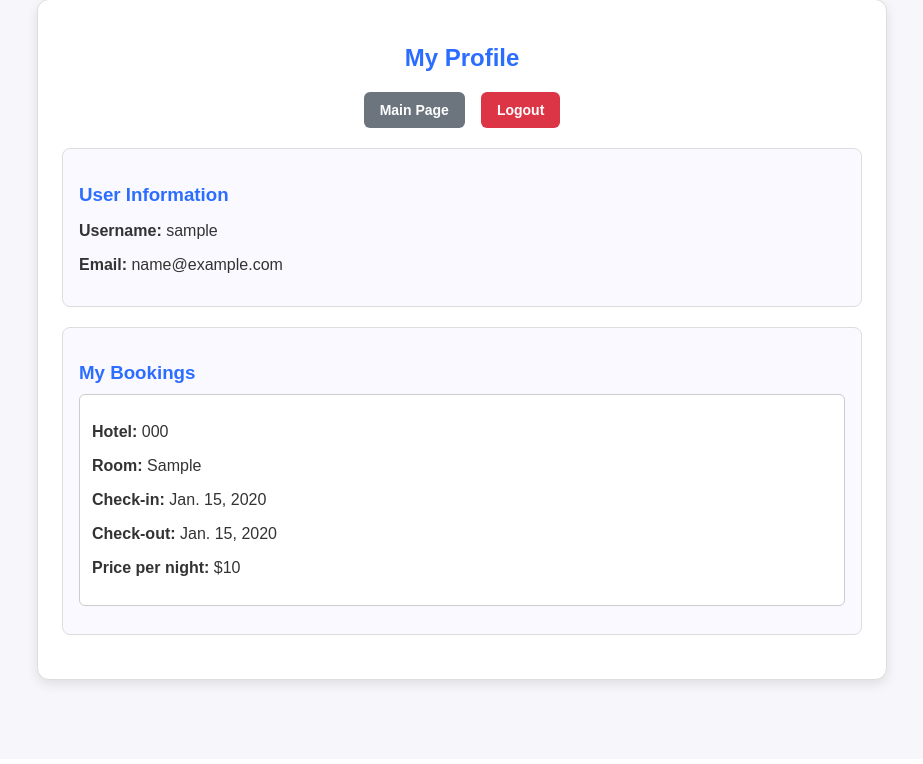
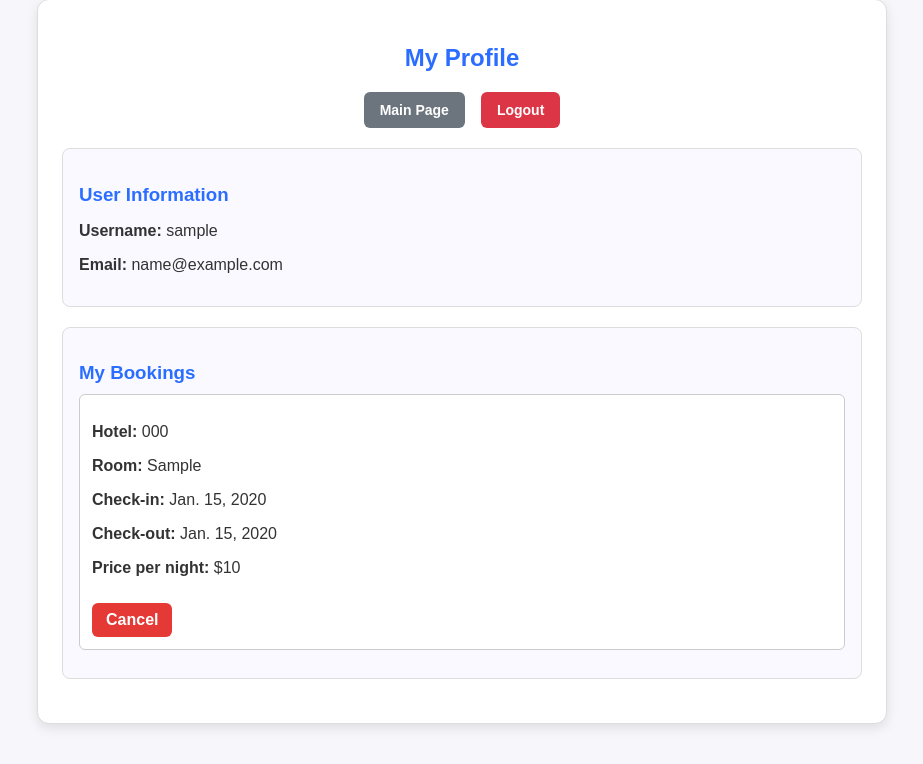
Before and after one commit to K-2-developer/Diploma, a Django app: page /accounts/profile/ in a window 1280 px wide. Shown: the part 41-805 px from the top of the page, without its empty margins (178-1101 px from the left). Before the commit the page ends 730 px from the top, so only its background shows below. Run offline with Django 5.2, Linux system fonts and the light colour scheme; a user stored in the database is signed in; tables that the repository leaves empty hold one stand-in row (values such as "Sample post").

Commit message:
added booking cancel

```diff
--- a/Diploma/urls.py
+++ b/Diploma/urls.py
@@ -36,6 +36,7 @@ urlpatterns = [
     path('login/',auth_views.LoginView.as_view(template_name='login.html'), name='login'),
     path('logout/', user_logout, name='logout'),
     path('accounts/profile/', profile, name='profile'),
+    path('cancel_booking/<int:booking_id>/', views.cancel_booking, name='cancel_booking'),
 
 
 
--- a/static/css/profile.css
+++ b/static/css/profile.css
@@ -76,3 +76,18 @@ body {
 .btn-danger:hover {
     background-color: #b52a35;
 }
+.btn-cancel {
+    display: inline-block;
+    background-color: #e53935;
+    color: #fff;
+    padding: 8px 14px;
+    border-radius: 6px;
+    text-decoration: none;
+    font-weight: 600;
+    margin-top: 10px;
+    transition: background-color 0.2s ease;
+}
+
+.btn-cancel:hover {
+    background-color: #c62828;
+}
--- a/templates/profile.html
+++ b/templates/profile.html
@@ -34,6 +34,7 @@
                     <p><strong>Check-in:</strong> {{ booking.check_in }}</p>
                     <p><strong>Check-out:</strong> {{ booking.check_out }}</p>
                     <p><strong>Price per night:</strong> ${{ booking.room_id.room_price }}</p>
+                    <a href="{% url 'cancel_booking' booking.booking_id %}" class="btn-cancel">Cancel</a>
                 </div>
             {% endfor %}
         {% else %}
--- a/users/views.py
+++ b/users/views.py
@@ -40,7 +40,7 @@ def register(request):
 @login_required
 def profile(request):
     user = request.user
-    booking = Booking.objects.filter(user_id=user)
+    booking = Booking.objects.filter(user_id=user, deleted = False)
     return render(request, 'profile.html', {'user': user, 'booking': booking})
 
 def user_logout(request):
```
Also changed, not shown: Hotel/views.py (+8 -3 lines).
